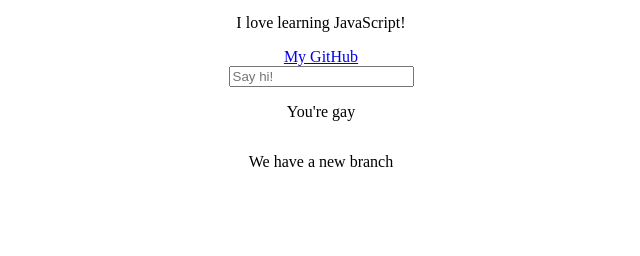
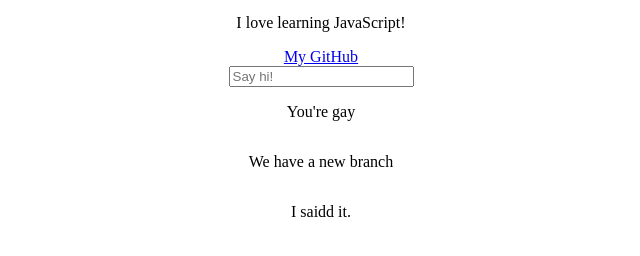
Before and after one commit to mxrt0/WebDevPractice, a plain HTML site: page index.html in a window 1280 px wide. Shown: the part 390-646 px from the top of the page, without its empty margins (319-959 px from the left). Drawn offline with Linux system fonts and the light colour scheme.

Commit message:
Said it.

```diff
--- a/index.html
+++ b/index.html
@@ -18,6 +18,7 @@
     </form>
     <p>You're gay</p>
     <p>We have a new branch</p>
+    <p>I saidd it.</p>
   </div>
 </body>
 </html>
```
